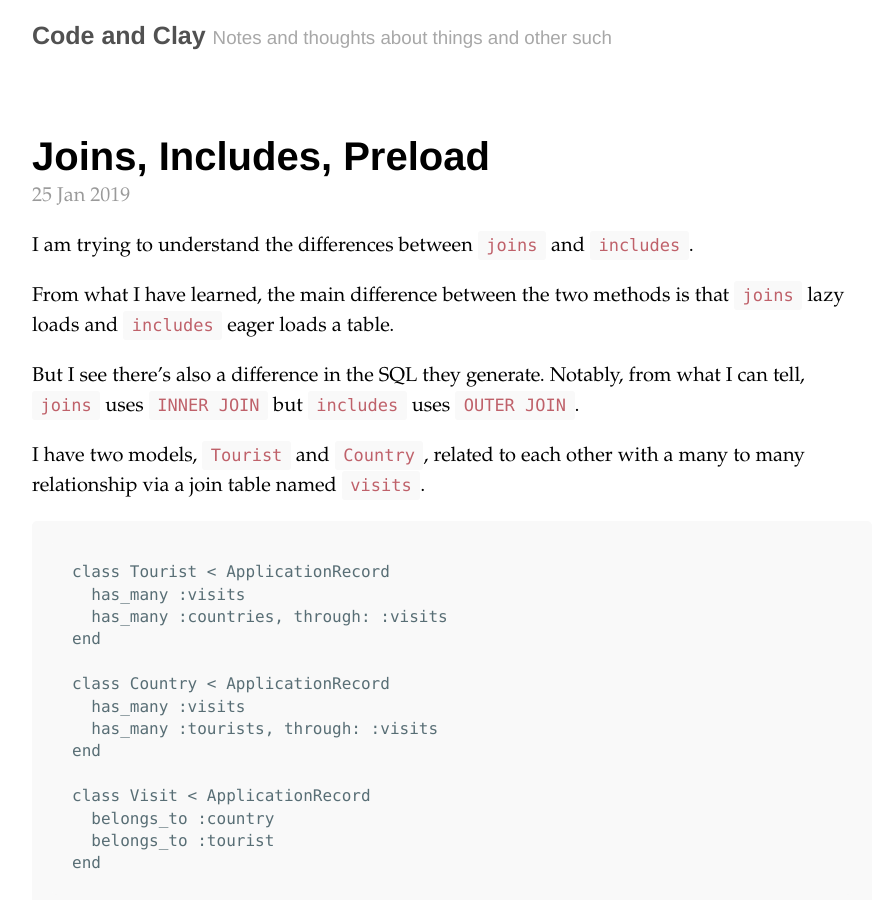
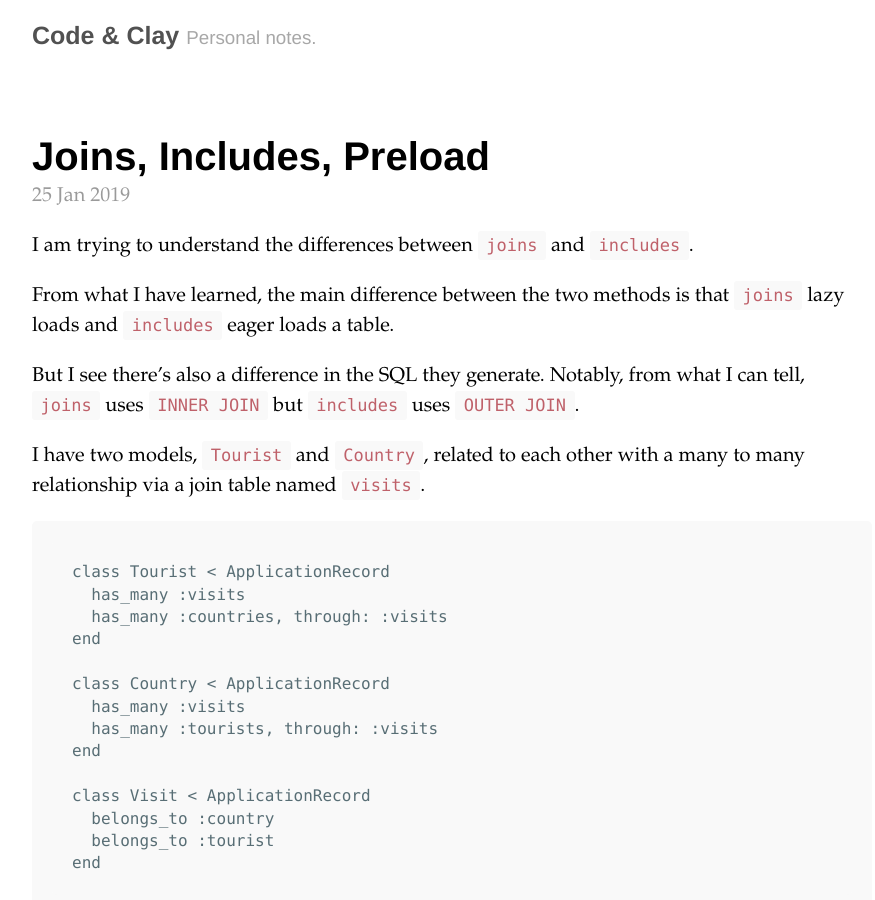
Before and after one commit to codeandclay/code_and_clay_blog, a Jekyll site: the page built from index.html, in a window 1280 px wide and 900 px high. Shown: the whole window, without its empty margins (188-1063 px from the left). Built offline with Jekyll 4.4.1, drawn with Linux system fonts in a browser that asks for light colours; the list of posts is cut into pages by our own code.

Commit message:
Update site title and tag

```diff
--- a/_config.yml
+++ b/_config.yml
@@ -2,8 +2,8 @@
 permalink:           pretty
 
 # Setup
-title:               Code and Clay
-tagline:             Notes and thoughts about things and other such
+title:               Code & Clay
+tagline:             Personal notes.
 url:                 http://www.codeandclay.com
 paginate:            5
 baseurl:             ""
```
